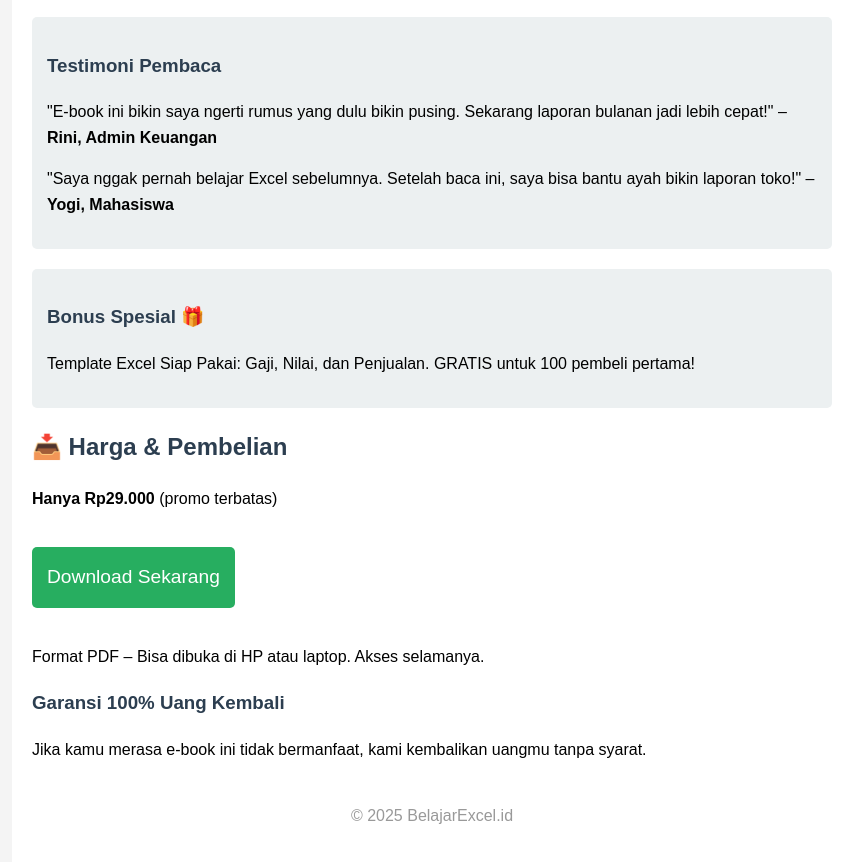
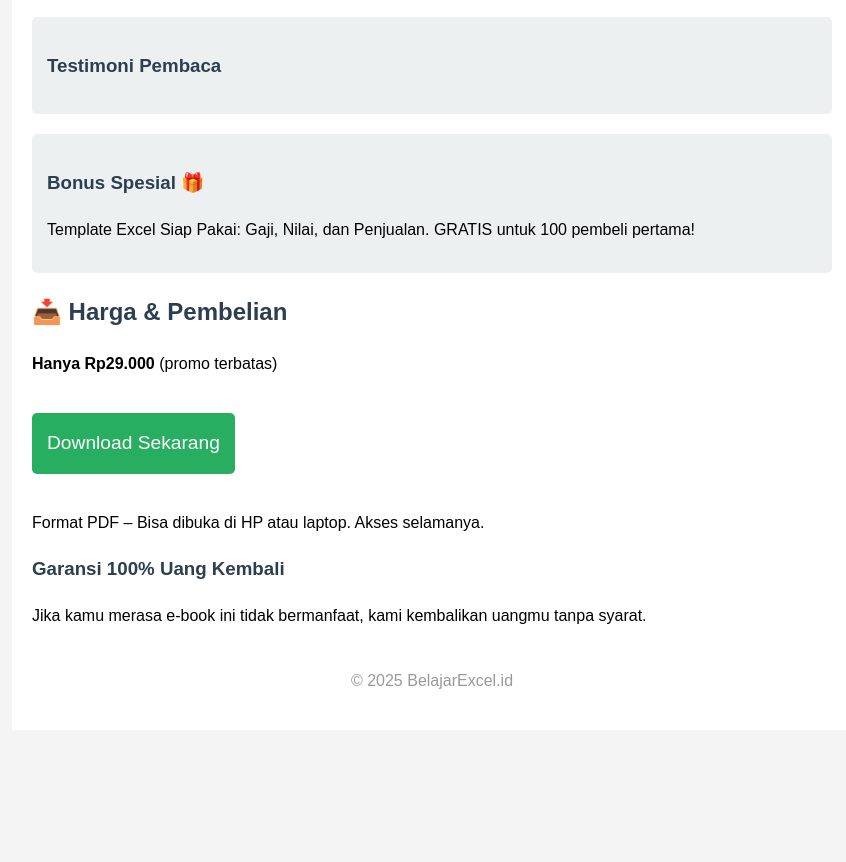
Before and after one commit to bara200503/landingpage-E-BOOK, a plain HTML site: page index.html in a window 1280 px wide. Shown: the part 814-1676 px from the top of the page, without its empty margins (208-1054 px from the left). After the commit the page ends 1544 px from the top, so only its background shows below. Drawn offline with Linux system fonts and the light colour scheme.

Commit message:
Update index.html

```diff
--- a/index.html
+++ b/index.html
@@ -91,16 +91,7 @@
 
       <div class="testimoni">
         <h3>Testimoni Pembaca</h3>
-        <p>
-          "E-book ini bikin saya ngerti rumus yang dulu bikin pusing. Sekarang
-          laporan bulanan jadi lebih cepat!" –
-          <strong>Rini, Admin Keuangan</strong>
-        </p>
-        <p>
-          "Saya nggak pernah belajar Excel sebelumnya. Setelah baca ini, saya
-          bisa bantu ayah bikin laporan toko!" –
-          <strong>Yogi, Mahasiswa</strong>
-        </p>
+
       </div>
 
       <div class="bonus">
```
